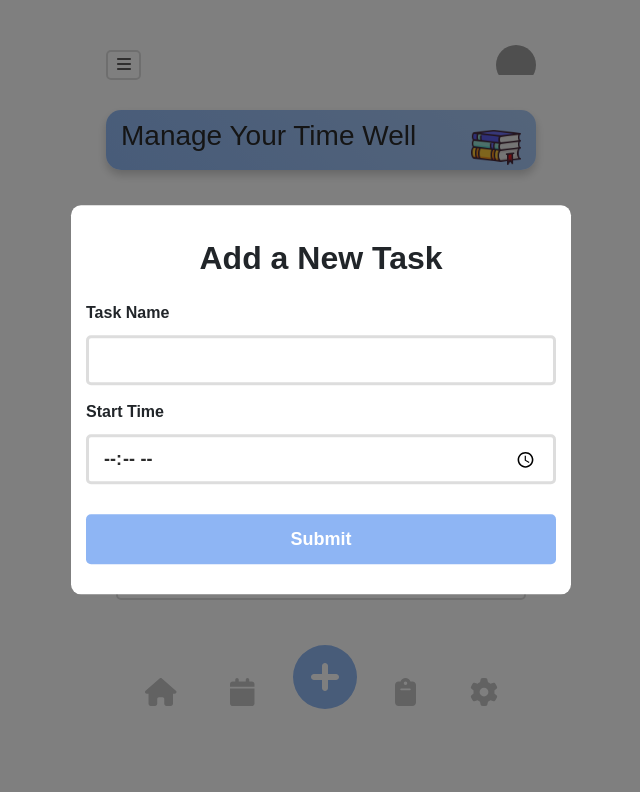
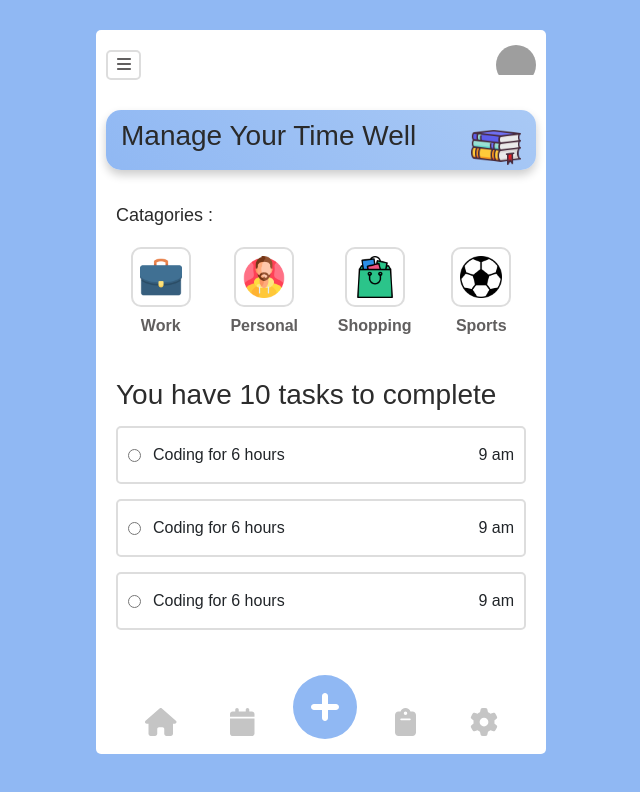
Before and after one commit to shafik720/To-do-app-with-React-Node-Mongodb, a React (Create React App) app: page / in a window 1280 px wide. Shown: the top 792 px of the page, without its empty margins (319-959 px from the left). Built offline with nearby package versions, Linux system fonts and the light colour scheme; grey boxes are pictures that could not be loaded.

Commit message:
working on adding task

```diff
--- a/src/Components/BottomSection/BottomSection.css
+++ b/src/Components/BottomSection/BottomSection.css
@@ -32,6 +32,11 @@
     left: 0;
     width: 100%;
     height: 100%;
+    display: none;
+    pointer-events: none;
+}
+.popup-parent.active{
+    display: block;
 }
 .popup-model{
     background: white;
--- a/src/Components/BottomSection/BottomSection.js
+++ b/src/Components/BottomSection/BottomSection.js
@@ -16,7 +16,7 @@
 
     //this function will be triggered when 'Plus icon' is clicked
     function addTask() {
-        console.log('clicked');
+        document.querySelector('.popup-parent').classList.add('active');
     }
     return (
         <div className="">
--- a/src/Components/Catagories/Catagories.css
+++ b/src/Components/Catagories/Catagories.css
@@ -5,6 +5,9 @@
 }
 .catagory-div h3{
     color: #2a2a2a;
+    font-size: 18px;
+    margin-bottom: 20px;
+    margin-left:10px;
 }
 .catagory{
     display: flex;
@@ -23,9 +26,9 @@
 
 .catagory-single span{
     border: 2px solid #ddd;
-    width:  30px;
-    height: 30px;
-    padding: 10px;
+    width:  60px;
+    height: 60px;
+    padding: 7px;
     display: block;
     border-radius: 10px;
     transition: all 0.2s ease;
@@ -40,5 +43,5 @@
     color: rgb(97, 95, 95);
 }
 .catagory-single span img{
-    width: 100%;
+    width: 100% !important;
 }
--- a/src/Components/Catagories/Catagories.js
+++ b/src/Components/Catagories/Catagories.js
@@ -8,7 +8,7 @@
 const Catagories = () => {
     return (
         <div className="catagory-div">
-            <h3 className="">Catagories</h3>
+            <h3 className="">Catagories :</h3>
             <div className="catagory">
                 <div className="catagory-single">
                     <span><img src={workImg} alt="" /></span>
--- a/src/index.css
+++ b/src/index.css
@@ -5,7 +5,7 @@
     sans-serif;
   -webkit-font-smoothing: antialiased;
   -moz-osx-font-smoothing: grayscale;
-  background: #90B8F3;
+  background: #90B8F3 !important;
 }
 
 @import url('https://fonts.googleapis.com/css2?family=Poppins:wght@100;200;300;400;500;600;700;800;900&display=swap');
```
